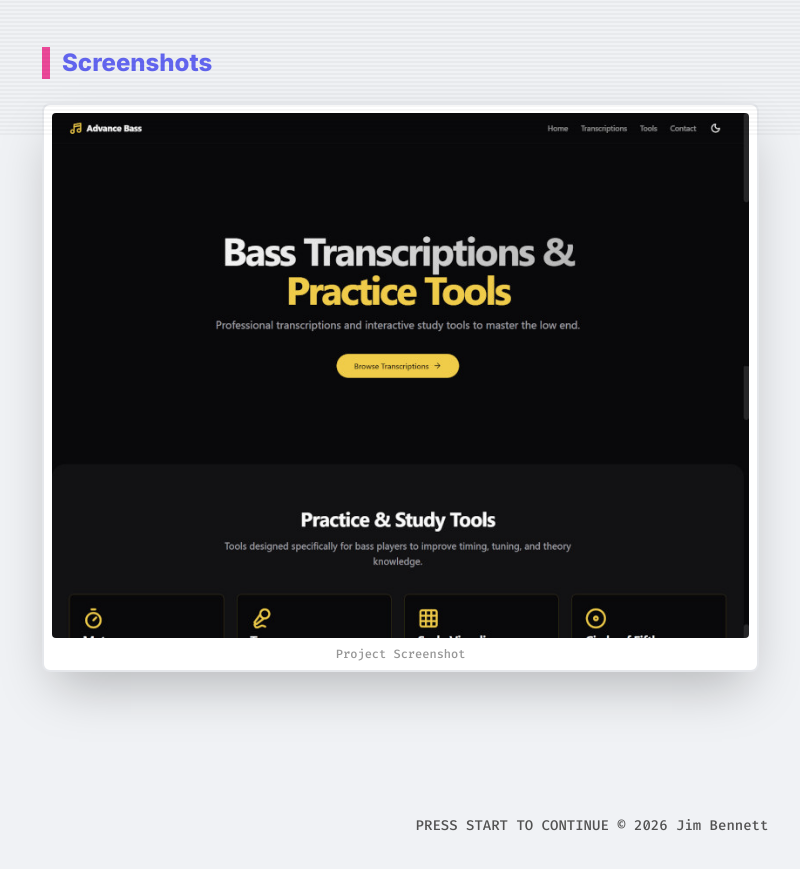
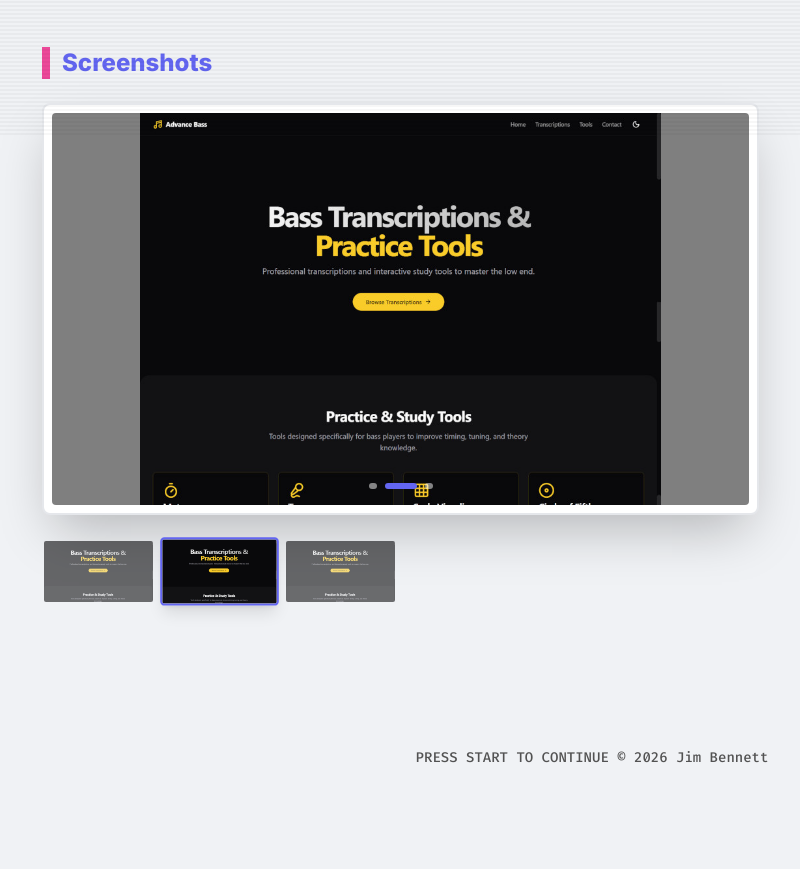
Before and after one commit to resonantdoghouse/jimbennett.dev, a React (Vite) app: page /projects/advance-bass in a window 1280 px wide. Shown: the part 663-1532 px from the top of the page, without its empty margins (48-848 px from the left). After the commit the page ends 1495 px from the top, so only its background shows below. Built offline with nearby package versions, Linux system fonts and the light colour scheme.

Commit message:
feat: Implement interactive case study screenshot carousel

```diff
--- a/data/projects.ts
+++ b/data/projects.ts
@@ -5,62 +5,85 @@ export const projects: Project[] = [
     id: "place-cats",
     title: "Place Cats",
     slug: "place-cats",
-    description: "Free, fast, and adorable cat placeholders for your design projects.",
-    longDescription: "A robust placeholder image service designed for developers and designers. It features a simple, intuitive API for generating resizing, grayscale, and object-fit cat images on the fly. The project highlights expertise in API design, image processing pipelines, and serving optimized assets via CDN for high performance.",
+    description:
+      "Free, fast, and adorable cat placeholders for your design projects.",
+    longDescription:
+      "A robust placeholder image service designed for developers and designers. It features a simple, intuitive API for generating resizing, grayscale, and object-fit cat images on the fly. The project highlights expertise in API design, image processing pipelines, and serving optimized assets via CDN for high performance.",
     tech: ["Node.js", "API Design", "Image Processing", "CDN"],
     link: "https://placecats.com",
     color: "accent",
-    images: ["/assets/portfolio/placecats.jpg"]
+    images: [
+      "/assets/portfolio/placecats.jpg",
+      "/assets/portfolio/placecats.jpg",
+      "/assets/portfolio/placecats.jpg",
+    ],
   },
   {
     id: "advance-bass",
     title: "Advance Bass",
     slug: "advance-bass",
-    description: "High-quality, accurate transcriptions of modern and classic bass lines, plus interactive practice tools.",
-    longDescription: "A comprehensive educational platform for bass players, featuring a suite of browser-based practice tools. Includes a Video Looper for transcribing YouTube content, a real-time Pitch Shifter, Metronome, and an interactive Fretboard Visualizer. Demonstrates complex state management and direct integration with the Web Audio API.",
+    description:
+      "High-quality, accurate transcriptions of modern and classic bass lines, plus interactive practice tools.",
+    longDescription:
+      "A comprehensive educational platform for bass players, featuring a suite of browser-based practice tools. Includes a Video Looper for transcribing YouTube content, a real-time Pitch Shifter, Metronome, and an interactive Fretboard Visualizer. Demonstrates complex state management and direct integration with the Web Audio API.",
     tech: ["Next.js", "React", "Web Audio API", "TypeScript"],
     link: "https://advancebass.com",
     color: "accent-secondary",
-    images: ["/assets/portfolio/advance-bass.jpg"]
+    images: [
+      "/assets/portfolio/advance-bass.jpg",
+      "/assets/portfolio/advance-bass.jpg",
+      "/assets/portfolio/advance-bass.jpg",
+    ],
   },
   {
     id: "react-player-piano",
     title: "React Player Piano",
     slug: "react-player-piano",
-    description: "A piano keyboard player that plays selected songs with left and right hand visuals.",
-    longDescription: "An interactive virtual piano built with React, capable of playing MIDI-like song data with synchronized visual feedback. It splits left and right-hand parts, illuminating keys in real-time. Showcases precise timing handling in JavaScript and performant DOM updates for musical applications.",
+    description:
+      "A piano keyboard player that plays selected songs with left and right hand visuals.",
+    longDescription:
+      "An interactive virtual piano built with React, capable of playing MIDI-like song data with synchronized visual feedback. It splits left and right-hand parts, illuminating keys in real-time. Showcases precise timing handling in JavaScript and performant DOM updates for musical applications.",
     tech: ["React", "SCSS", "Creative Coding", "Web Audio"],
     link: "https://react-player-piano.netlify.app/",
-    images: ["/assets/portfolio/react-player-piano.jpg"]
+    images: [
+      "/assets/portfolio/react-player-piano.jpg",
+      "/assets/portfolio/react-player-piano.jpg",
+    ],
   },
   {
     id: "three-js-heightmap",
     title: "Three.js Heightmap",
     slug: "three-js-heightmap",
-    description: "Interactive 3D terrain visualization using heightmaps and WebGL shaders for performant rendering.",
-    longDescription: "A 3D visualization experiment using Three.js to render terrain from heightmap data. It utilizes custom WebGL shaders for texture mapping and lighting, providing a performant and interactive 3D environment in the browser. Highlights skills in graphics programming and 3D math.",
+    description:
+      "Interactive 3D terrain visualization using heightmaps and WebGL shaders for performant rendering.",
+    longDescription:
+      "A 3D visualization experiment using Three.js to render terrain from heightmap data. It utilizes custom WebGL shaders for texture mapping and lighting, providing a performant and interactive 3D environment in the browser. Highlights skills in graphics programming and 3D math.",
     tech: ["Three.js", "WebGL", "GLSL Shaders", "JavaScript"],
     link: "https://threejs-art-heightmap.netlify.app/",
-    images: ["/assets/portfolio/three-heightmap.jpg"]
+    images: ["/assets/portfolio/three-heightmap.jpg"],
   },
   {
     id: "perlin-noise-terrain",
     title: "Perlin Noise Terrain",
     slug: "perlin-noise-terrain",
-    description: "Procedural terrain generation using Perlin noise algorithms and p5.js for organic pattern creation.",
-    longDescription: "A procedural terrain generator utilizing Perlin noise algorithms to create organic, infinite landscapes. Built with p5.js, it demonstrates an understanding of algorithmic generation, mathematical visualizations, and canvas rendering performance.",
+    description:
+      "Procedural terrain generation using Perlin noise algorithms and p5.js for organic pattern creation.",
+    longDescription:
+      "A procedural terrain generator utilizing Perlin noise algorithms to create organic, infinite landscapes. Built with p5.js, it demonstrates an understanding of algorithmic generation, mathematical visualizations, and canvas rendering performance.",
     tech: ["p5.js", "Algorithms", "Creative Coding", "Math"],
     link: "https://p5-perlin-terrain.netlify.app/",
-    images: ["/assets/portfolio/perlin-noise.jpg"]
+    images: ["/assets/portfolio/perlin-noise.jpg"],
   },
   {
     id: "interactive-experiments",
     title: "Interactive Experiments",
     slug: "interactive-experiments",
-    description: "A featured CodePen demonstration exploring advanced frontend techniques, animation loops, and interactive UI concepts.",
-    longDescription: "A collection of advanced frontend demonstrations focusing on CSS3 triggers, complex keyframe animations, and experimental UI patterns. These experiments push the boundaries of browser rendering engines and serve as a playground for modern interaction design.",
+    description:
+      "A featured CodePen demonstration exploring advanced frontend techniques, animation loops, and interactive UI concepts.",
+    longDescription:
+      "A collection of advanced frontend demonstrations focusing on CSS3 triggers, complex keyframe animations, and experimental UI patterns. These experiments push the boundaries of browser rendering engines and serve as a playground for modern interaction design.",
     tech: ["CSS3", "Animation", "UI/UX", "CodePen"],
     link: "https://codepen.io/jimbennett/full/Odyapv",
-    images: ["/assets/portfolio/interactive-experiments.jpg"]
-  }
+    images: ["/assets/portfolio/interactive-experiments.jpg"],
+  },
 ];
--- a/pages/ProjectDetail.tsx
+++ b/pages/ProjectDetail.tsx
@@ -1,5 +1,6 @@
-import React, { useEffect } from "react";
+import React, { useEffect, useState, useCallback } from "react";
 import { useParams, Link, useNavigate } from "react-router-dom";
+import { ChevronLeft, ChevronRight } from "lucide-react";
 import { projects } from "../data/projects";
 import { useSound } from "../hooks/useSound";
 
@@ -16,6 +17,29 @@ const ProjectDetail: React.FC = () => {
     }
     window.scrollTo(0, 0);
   }, [project, navigate]);
+
+  const [activeImageIndex, setActiveImageIndex] = useState(0);
+  const [isHovered, setIsHovered] = useState(false);
+
+  const nextImage = useCallback(() => {
+    if (!project?.images) return;
+    setActiveImageIndex((prev) => (prev + 1) % project.images!.length);
+  }, [project?.images]);
+
+  const prevImage = useCallback(() => {
+    if (!project?.images) return;
+    setActiveImageIndex((prev) =>
+      prev === 0 ? project.images!.length - 1 : prev - 1,
+    );
+  }, [project?.images]);
+
+  useEffect(() => {
+    if (isHovered) return;
+    const timer = setInterval(() => {
+      nextImage();
+    }, 5000);
+    return () => clearInterval(timer);
+  }, [isHovered, nextImage]);
 
   if (!project) return null;
 
@@ -76,14 +100,83 @@ const ProjectDetail: React.FC = () => {
                   <span className="inline-block w-2 h-8 bg-accent-secondary"></span>
                   Screenshots
                 </h2>
-                <div className="border-2 border-border p-2 bg-card rounded-lg shadow-2xl">
-                  <img
-                    src={project.images[0]}
-                    alt={`Design Interface of ${project.title}`}
-                    className="w-full h-auto rounded grayscale-[20%] hover:grayscale-0 transition-all duration-500"
-                  />
-                  <div className="mt-2 text-center font-mono text-xs text-text-muted/60">
-                    Project Screenshot
+                <div className="space-y-6">
+                  {/* Main Image Stage */}
+                  <div
+                    className="relative border-2 border-border p-2 bg-card rounded-lg shadow-2xl overflow-hidden group"
+                    onMouseEnter={() => setIsHovered(true)}
+                    onMouseLeave={() => setIsHovered(false)}
+                  >
+                    <div className="relative aspect-video overflow-hidden rounded bg-black/50">
+                      <img
+                        src={project.images[activeImageIndex]}
+                        alt={`Screenshot ${activeImageIndex + 1} of ${project.title}`}
+                        className="w-full h-full object-contain transition-all duration-500"
+                      />
+
+                      {/* Navigation Overlays */}
+                      <button
+                        onClick={(e) => {
+                          e.stopPropagation();
+                          playSound("click");
+                          prevImage();
+                        }}
+                        className="absolute left-4 top-1/2 -translate-y-1/2 p-2 rounded-full bg-black/50 text-white opacity-0 group-hover:opacity-100 transition-opacity hover:bg-accent"
+                        aria-label="Previous image"
+                      >
+                        <ChevronLeft size={24} />
+                      </button>
+
+                      <button
+                        onClick={(e) => {
+                          e.stopPropagation();
+                          playSound("click");
+                          nextImage();
+                        }}
+                        className="absolute right-4 top-1/2 -translate-y-1/2 p-2 rounded-full bg-black/50 text-white opacity-0 group-hover:opacity-100 transition-opacity hover:bg-accent"
+                        aria-label="Next image"
+                      >
+                        <ChevronRight size={24} />
+                      </button>
+
+                      {/* Progress Indicator */}
+                      <div className="absolute bottom-4 left-1/2 -translate-x-1/2 flex gap-2">
+                        {project.images.map((_, idx) => (
+                          <div
+                            key={idx}
+                            className={`h-1.5 rounded-full transition-all duration-300 ${
+                              idx === activeImageIndex
+                                ? "w-8 bg-accent"
+                                : "w-2 bg-white/50"
+                            }`}
+                          />
+                        ))}
+                      </div>
+                    </div>
+                  </div>
+
+                  {/* Thumbnails */}
+                  <div className="grid grid-cols-4 md:grid-cols-6 gap-2">
+                    {project.images.map((img, index) => (
+                      <button
+                        key={index}
+                        onClick={() => {
+                          playSound("click");
+                          setActiveImageIndex(index);
+                        }}
+                        className={`relative rounded overflow-hidden border-2 transition-all ${
+                          index === activeImageIndex
+                            ? "border-accent opacity-100 scale-105 shadow-lg"
+                            : "border-transparent opacity-60 hover:opacity-100 hover:border-accent/50"
+                        }`}
+                      >
+                        <img
+                          src={img}
+                          alt={`Thumbnail ${index + 1}`}
+                          className="w-full h-full object-cover aspect-video"
+                        />
+                      </button>
+                    ))}
                   </div>
                 </div>
               </section>
```
